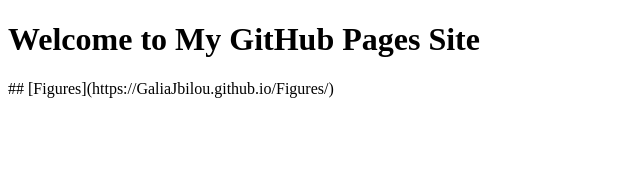
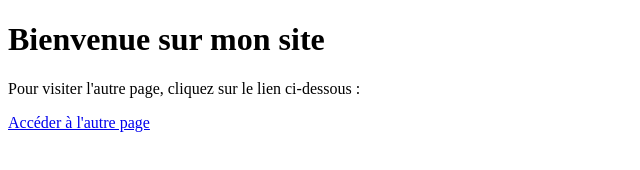
Before and after one commit to GaliaJbilou/GaliaJbilou.github.io, a plain HTML site: page index.html in a window 1280 px wide. Shown: the whole page, without its empty margins (0-640 px from the left). Drawn offline with Linux system fonts and the light colour scheme.

Commit message:
Update index.html

```diff
--- a/index.html
+++ b/index.html
@@ -1,12 +1,13 @@
 <!DOCTYPE html>
-<html lang="en">
+<html lang="fr">
 <head>
     <meta charset="UTF-8">
     <meta name="viewport" content="width=device-width, initial-scale=1.0">
-    <title>My GitHub Pages Site</title>
+    <title>Page d'accueil</title>
 </head>
 <body>
-    <h1>Welcome to My GitHub Pages Site</h1>
-## [Figures](https://GaliaJbilou.github.io/Figures/)
+    <h1>Bienvenue sur mon site</h1>
+    <p>Pour visiter l'autre page, cliquez sur le lien ci-dessous :</p>
+    <a href="Figures.html">Accéder à l'autre page</a>
 </body>
 </html>
```
